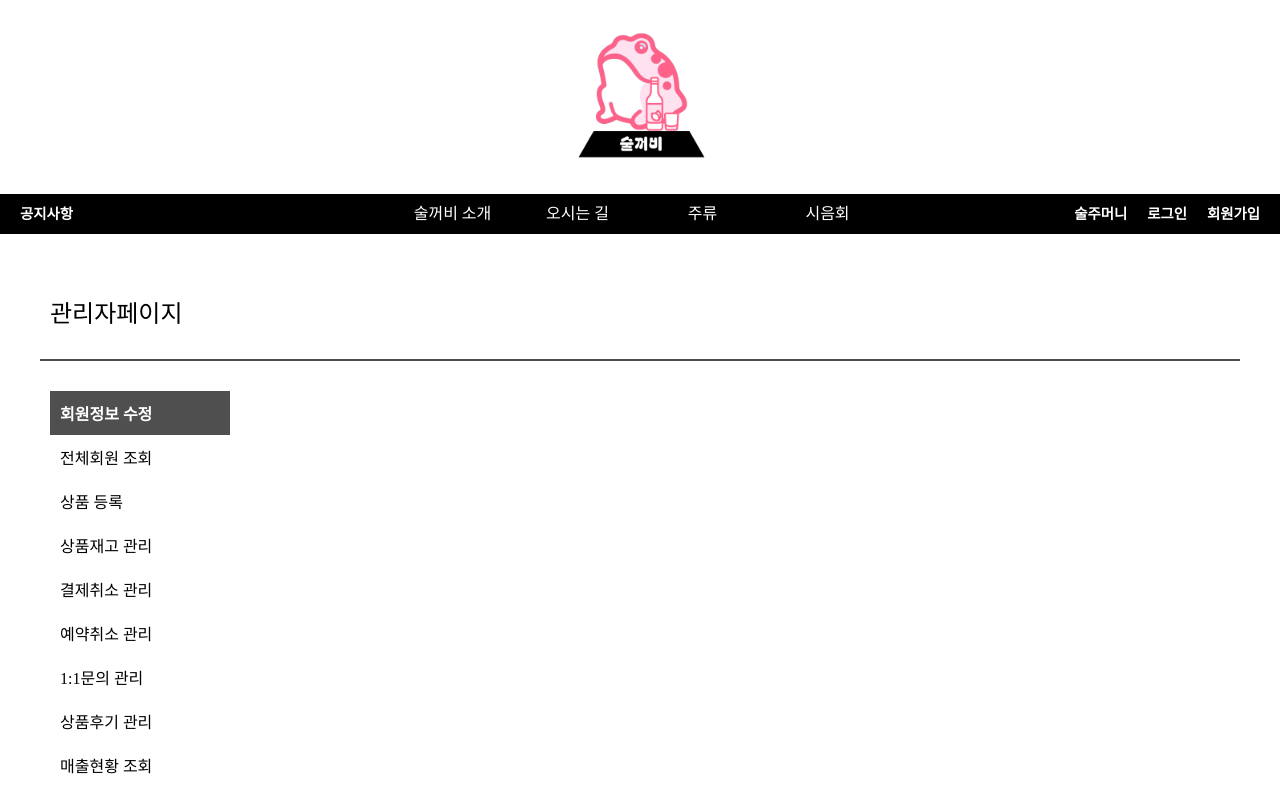
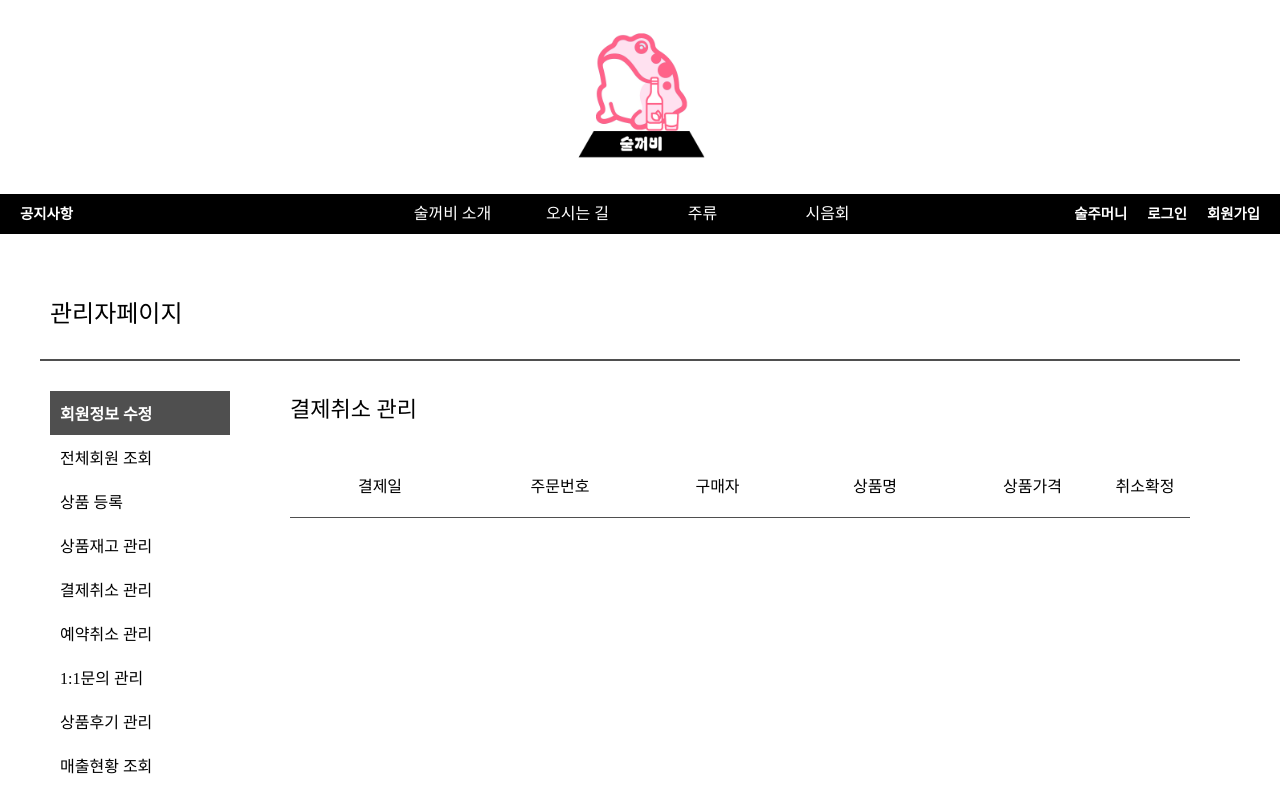
Before and after one commit to Mojitokyk/soolkkerbi_project, a React (Create React App) app in the folder soolkkerbi_project_front/: page /admin/cancelPay in a window 1280 px wide. Shown: the top 800 px of the page. Built offline with nearby package versions, Linux system fonts and the light colour scheme; a web font is replaced by a local one; what quill-image-resize-module-react would draw is missing.

Commit message:
결제취소관리 생성

```diff
--- a/soolkkerbi_project_front/src/component/admin/AdminMain.js
+++ b/soolkkerbi_project_front/src/component/admin/AdminMain.js
@@ -4,6 +4,7 @@ import { Link, Route, Routes } from "react-router-dom";
 import MyInfo from "../mypage/MyInfo";
 import ReadAllMember from "./ReadAllMember";
 import ManageStock from "./ManageStock";
+import CancelPay from "./CancelPay";
 
 const AdminMain = () => {
   const [menus, setMenus] = useState([
@@ -28,6 +29,7 @@ const AdminMain = () => {
             <Route path="info" element={<MyInfo />} />
             <Route path="readAllMember" element={<ReadAllMember />} />
             <Route path="manageStock" element={<ManageStock />} />
+            <Route path="cancelPay" element={<CancelPay />} />
           </Routes>
         </div>
       </div>
--- /dev/null
+++ b/soolkkerbi_project_front/src/component/admin/CancelPay.js
@@ -0,0 +1,30 @@
+import { useState } from "react";
+import "./cancelPay.css";
+
+const CancelPay = () => {
+  const [payList, setPayList] = useState([]);
+  const [pageInfo, setPageInfo] = useState({});
+  const [reqpage, setReqPage] = useState(1);
+
+  return (
+    <div className="cancelPay-wrap">
+      <div className="cancelPay-title">결제취소 관리</div>
+      <div className="cancelPay-content">
+        <table>
+          <thead>
+            <tr>
+              <td width={"20%"}>결제일</td>
+              <td width={"20%"}>주문번호</td>
+              <td width={"15%"}>구매자</td>
+              <td width={"20%"}>상품명</td>
+              <td width={"15%"}>상품가격</td>
+              <td width={"10%"}>취소확정</td>
+            </tr>
+          </thead>
+        </table>
+      </div>
+    </div>
+  );
+};
+
+export default CancelPay;
--- /dev/null
+++ b/soolkkerbi_project_front/src/component/admin/cancelPay.css
@@ -0,0 +1,24 @@
+.cancelPay-title {
+  padding-bottom: 30px;
+  font-family: ns-b;
+  font-size: 22px;
+}
+
+.cancelPay-content > table {
+  width: 100%;
+  border-spacing: 0;
+}
+
+.cancelPay-content > table > thead td {
+  font-family: ns-b;
+  border-bottom: 1px solid #4f4f4f;
+}
+
+.cancelPay-content > table td {
+  text-align: center;
+  padding: 20px 5px;
+}
+
+.admin-paging-wrap {
+  margin-top: 50px;
+}
```
